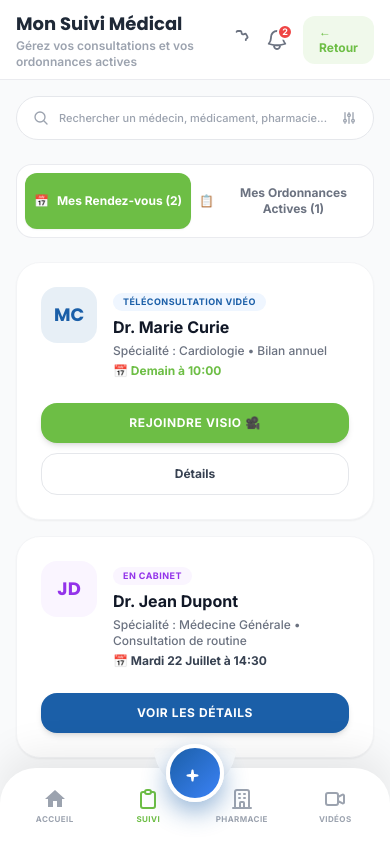
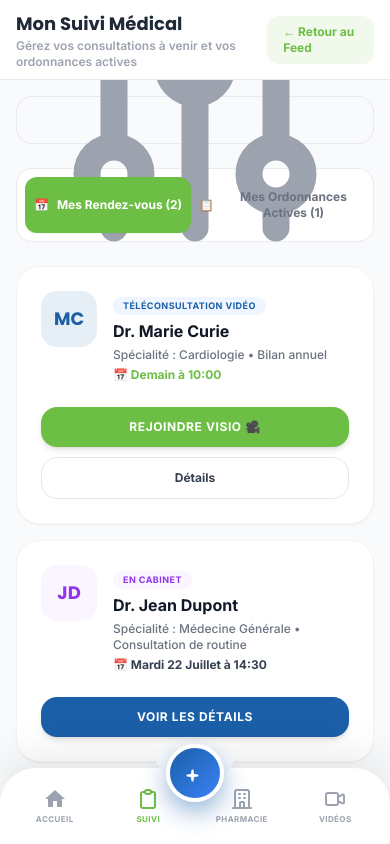
Before and after one commit to Francis237mb/sante-, a Django app: page /patients/suivi/ in a window 390 px wide. Run offline with Django 5.2, Linux system fonts and the light colour scheme; a user stored in the database is signed in; data comes from the database, SQL or seed files in the repository; data that the repository does not hold is empty; some libraries are stand-ins or nearby versions.

Commit message:
Restauration du Header stable et integration de la barre de recherche compacte premium comme sur la photo de l'iPhone

```diff
--- a/patients/templates/patients/suivi.html
+++ b/patients/templates/patients/suivi.html
@@ -243,44 +243,25 @@
             <header class="h-20 bg-white border-b border-gray-200/80 px-4 md:px-8 flex items-center justify-between flex-shrink-0 z-30 select-none relative">
                 <div>
                     <h2 class="text-lg font-bold font-poppins text-gray-800">{% translate "Mon Suivi Médical" %}</h2>
-                    <p class="text-xs text-gray-400 font-semibold">Gérez vos consultations et vos ordonnances actives</p>
+                    <p class="text-xs text-gray-400 font-semibold">Gérez vos consultations à venir et vos ordonnances actives</p>
                 </div>
 
-                <div class="flex items-center space-x-3.5 relative">
-
-                    <!-- Paramètres -->
-                    <a href="{% url 'patients:settings' %}" class="text-gray-500 hover:text-leaf-green transition-colors relative focus:outline-none" title="Paramètres">
-                        <svg xmlns="http://www.w3.org/2000/svg" fill="none" viewBox="0 0 24 24" stroke-width="1.8" stroke="currentColor" class="w-6 h-6">
-                          <path stroke-linecap="round" stroke-linejoin="round" d="M9.594 3.94c.09-.542.56-.94 1.11-.94h2.593c.55 0 1.02.398 1.11.94l.213 1.281c.063.374.313.686.645.87.074.04.147.083.22.127.325.196.72.257 1.075.124l1.217-.456a1.125 1.125 0 0 1 1.37.49l1.296 2.247a1.125 1.125 0 0 1-.26 1.43l-1.003.828c-.293.241-.438.613-.43.992a7.723 7.723 0 0 1 0 .255" />
-                        </svg>
-                    </a>
-
-                    <!-- Notification Bell Trigger -->
-                    <button type="button" onclick="toggleNotificationsPanel()" class="text-gray-500 hover:text-leaf-green transition-colors relative focus:outline-none" title="Notifications">
-                        <svg xmlns="http://www.w3.org/2000/svg" fill="none" viewBox="0 0 24 24" stroke-width="1.8" stroke="currentColor" class="w-6 h-6">
-                          <path stroke-linecap="round" stroke-linejoin="round" d="M14.857 17.082a23.848 23.848 0 0 0 5.454-1.31A8.967 8.967 0 0 1 18 9.75V9A6 6 0 0 0 6 9v.75a8.967 8.967 0 0 1-2.312 6.022c1.733.64 3.56 1.085 5.455 1.31m5.714 0a24.255 24.255 0 0 1-5.714 0m5.714 0a3 3 0 1 1-5.714 0" />
-                        </svg>
-                        <span id="notif-badge" class="absolute -top-1 -right-1 w-4 h-4 rounded-full bg-red-500 text-white text-[9px] font-bold flex items-center justify-center border-2 border-white shadow-xs">2</span>
-                    </button>
-
-                    <a href="{% url 'patients:dashboard' %}" class="px-4 py-2 bg-leaf-light text-leaf-green hover:bg-leaf-green hover:text-white font-bold text-xs rounded-xl transition-colors">
-                        ← Retour
-                    </a>
-                </div>
+                <a href="{% url 'patients:dashboard' %}" class="px-4 py-2 bg-leaf-light text-leaf-green hover:bg-leaf-green hover:text-white font-bold text-xs rounded-xl transition-colors">
+                    ← Retour au Feed
+                </a>
             </header>
 
             <!-- Main Scroll Content Area -->
             <main class="flex-1 overflow-y-auto p-4 md:p-8 pb-24 lg:pb-8 custom-scrollbar">
 
-                <!-- Unified Global Search Bar (Premium Look - Adjusted height and size) -->
+                <!-- Unified Global Search Bar (Look Premium & Compact) -->
                 <div class="mb-6 max-w-xl mx-auto lg:mx-0 select-none">
-                    <div onclick="openSearchMedecinsModal()" class="w-full bg-white border border-gray-200 rounded-full px-4 h-11 flex items-center justify-between text-gray-400 hover:border-medical-blue transition-all cursor-pointer shadow-xs select-none">
-                        <div class="flex items-center space-x-2.5 overflow-hidden">
+                    <div onclick="openSearchMedecinsModal()" class="w-full bg-gray-50 border border-gray-200/80 rounded-2xl px-4 h-12 flex items-center justify-between text-gray-400 hover:border-medical-blue hover:bg-white transition-all cursor-pointer shadow-xs">
+                        <div class="flex items-center space-x-3 overflow-hidden">
                             <svg class="w-4 h-4 text-gray-400 flex-shrink-0" fill="none" viewBox="0 0 24 24" stroke-width="2" stroke="currentColor"><path stroke-linecap="round" stroke-linejoin="round" d="m21 21-5.197-5.197m0 0A7.5 7.5 0 1 0 5.196 5.196a7.5 7.5 0 0 0 10.607 10.607Z"/></svg>
-                            <span class="text-gray-400 font-medium text-[11px] truncate">Rechercher un médecin, médicament, pharmacie...</span>
+                            <span class="text-gray-400 font-medium text-xs truncate">Rechercher un médecin, médicament, pharmacie...</span>
                         </div>
-                        <!-- Filter icon on the right (Strict size constraint) -->
-                        <svg class="w-4 h-4 text-gray-400 flex-shrink-0 ml-2" fill="none" viewBox="0 0 24 24" stroke="currentColor" stroke-width="2"><path stroke-linecap="round" stroke-linejoin="round" d="M12 6V4m0 2a2 2 0 100 4m0-4a2 2 0 110 4m-6 8a2 2 0 100-4m0 4a2 2 0 110-4m0 4v2m0-6V4m6 6v10m6-2a2 2 0 100-4m0 4a2 2 0 110-4m0 4v2m0-6V4"/></svg>
+                        <svg class="w-4.5 h-4.5 text-gray-400 flex-shrink-0" fill="none" viewBox="0 0 24 24" stroke="currentColor" stroke-width="2"><path stroke-linecap="round" stroke-linejoin="round" d="M12 6V4m0 2a2 2 0 100 4m0-4a2 2 0 110 4m-6 8a2 2 0 100-4m0 4a2 2 0 110-4m0 4v2m0-6V4m6 6v10m6-2a2 2 0 100-4m0 4a2 2 0 110-4m0 4v2m0-6V4"/></svg>
                     </div>
                 </div>
                 <div class="max-w-4xl mx-auto space-y-6">
```
Also changed, not shown: patients/templates/patients/dashboard.html (+12 -11 lines), patients/templates/patients/doctor_detail.html (+9 -29 lines).
